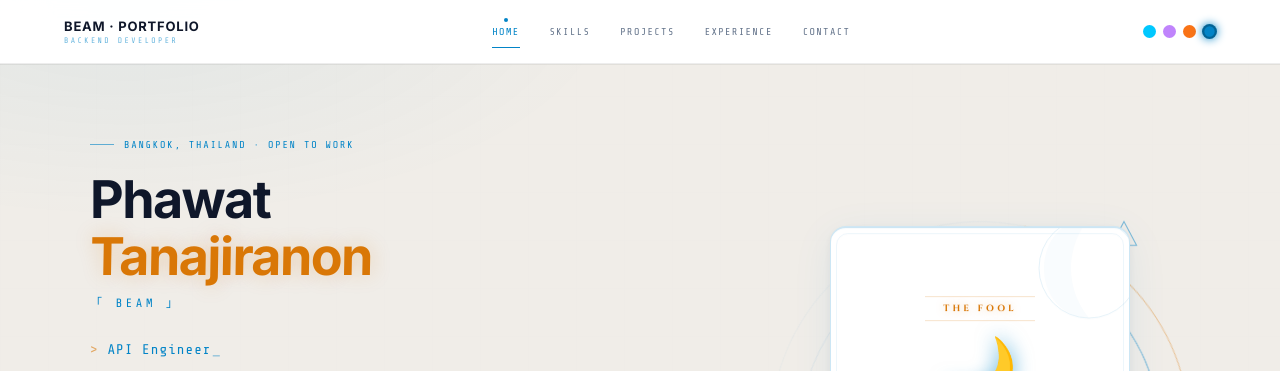
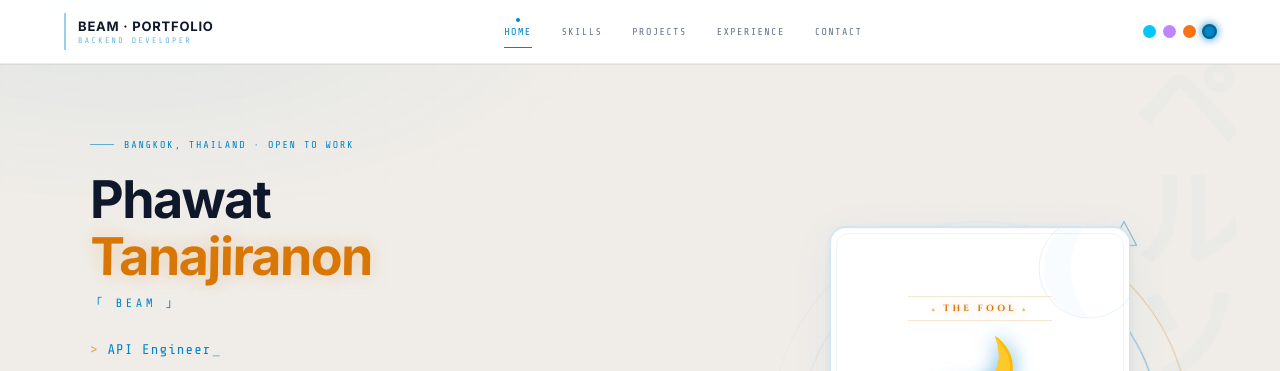
Before and after one commit to AivaN-Bash/React_Portfolio, a React (Create React App) app: page / in a window 1280 px wide. Shown: the top 371 px of the page. Built offline with nearby package versions, Linux system fonts and the light colour scheme.

Commit message:
style: P3R decorations — ghost kanji, bar indicator, dialogue items, Aigis triangles

```diff
--- a/src/App.jsx
+++ b/src/App.jsx
@@ -54,11 +54,17 @@ const Background = memo(() => (
       <polygon points="20,2 38,36 2,36" stroke="var(--purple)"  strokeWidth="1.5" fill="none"/>
     </svg>
 
-    {/* P3R floating fragments — inspired by blue flame particles in P3R key art */}
+    {/* P3R floating fragments — blue flame particle art */}
     <div className="bg-fragments" aria-hidden="true">
       <span/><span/><span/><span/>
       <span/><span/><span/><span/>
     </div>
+
+    {/* Ghost kanji watermarks — P3R battle screen atmosphere */}
+    <div className="bg-kanji" aria-hidden="true"/>
+
+    {/* Bar indicator — P3R UI edge detail */}
+    <div className="bg-bars" aria-hidden="true"/>
   </div>
 ));
 Background.displayName = "Background";
--- a/src/styles/Contact.css
+++ b/src/styles/Contact.css
@@ -12,17 +12,24 @@
 .contact-links { display: flex; flex-direction: column; gap: 8px; }
 
 .c-item {
-  display: flex; align-items: center; gap: 16px; padding: 12px 16px;
-  background: rgba(var(--bg2-rgb), .85); border: 1px solid rgba(var(--accent-rgb),.1);
+  display:     flex;
+  align-items: center;
+  gap:         16px;
+  padding:     12px 16px;
+  background:  rgba(var(--bg2-rgb), .88);
+  border:      1px solid rgba(var(--accent-rgb),.12);
+  border-left: 3px solid rgba(var(--accent-rgb),.35);
   text-decoration: none;
   clip-path: polygon(0 0,calc(100% - 10px) 0,100% 10px,100% 100%,10px 100%,0 calc(100% - 10px));
-  transition: transform 0.28s var(--ease), border-color 0.28s var(--ease), background-color 0.28s var(--ease);
-  cursor: pointer;
+  transition:  transform 0.28s var(--ease), border-color 0.28s var(--ease), background-color 0.28s var(--ease);
+  cursor:      pointer;
+  position:    relative;
 }
 .c-item:hover {
-  border-color: rgba(var(--accent-rgb),.35);
-  transform: translateX(5px);
-  background: rgba(var(--accent-rgb),.04);
+  border-color:      rgba(var(--accent-rgb),.4);
+  border-left-color: var(--accent);
+  transform:         translateX(5px);
+  background:        rgba(var(--accent-rgb),.05);
 }
 .c-icon {
   width: 34px; height: 34px;
--- a/src/styles/Home.css
+++ b/src/styles/Home.css
@@ -199,6 +199,16 @@
   border-bottom: 1px solid rgba(var(--accent2-rgb),.3);
   padding: 4px 18px; margin-bottom: 4px;
   text-shadow: 0 0 10px rgba(var(--accent2-rgb),.4);
+  position: relative;
+}
+/* Aigis-inspired triangle notch on persona card badge */
+.p-arcana::before,
+.p-arcana::after {
+  content:    "▲";
+  font-size:  6px;
+  opacity:    .5;
+  margin:     0 4px;
+  color:      var(--accent2);
 }
 .p-symbol { font-size: 60px; line-height: 1; animation: moonGlow 3s ease-in-out infinite; }
 .p-cname  {
--- a/src/styles/Nav.css
+++ b/src/styles/Nav.css
@@ -17,13 +17,15 @@
 
 /* Logo */
 .nav-logo {
-  background: none; border: none; text-align: left; cursor: pointer;
+  background:  none; border: none; text-align: left; cursor: pointer;
   font-family: var(--hd); font-size: 13px; font-weight: 700;
-  color: var(--text); letter-spacing: 0.2em; line-height: 1.4;
-  z-index: 210; user-select: none; transition: color 0.2s ease;
-  padding: 0; flex-shrink: 0;
+  color:       var(--text); letter-spacing: 0.2em; line-height: 1.4;
+  z-index:     210; user-select: none;
+  transition:  color 0.2s ease, border-color 0.2s ease;
+  padding:     4px 10px 4px 12px; flex-shrink: 0;
+  border-left: 2px solid rgba(var(--accent-rgb), .4);
 }
-.nav-logo:hover { color: var(--accent); }
+.nav-logo:hover { color: var(--accent); border-left-color: var(--accent); }
 .nav-logo-sub {
   display: block; font-family: var(--mono); font-size: 8px;
   color: var(--accent); letter-spacing: 0.3em; opacity: .6; font-weight: 400;
--- a/src/styles/global.css
+++ b/src/styles/global.css
@@ -650,6 +650,112 @@ button:not(.nav-burger):not(.nav-theme-dot):not(.drawer-theme-dot):not(.ss-dot):
   .scan, .p-ring1, .p-ring2 { animation: none; }
 }
 
+
+/* ── P3R GHOST KANJI ─────────────────────────────────────────
+   Inspired by the large fragmented カ/ス/キ characters in P3R
+   battle screens. Extremely faint watermarks — purely decorative,
+   screen-reader hidden via aria-hidden on parent .bg-l.
+   Hidden on mobile to protect performance.
+   ──────────────────────────────────────────────────────────── */
+.bg-kanji {
+  position:       fixed;
+  top:  0; left: 0; right: 0; bottom: 0;
+  pointer-events: none;
+  overflow:       hidden;
+  z-index:        0;
+}
+/* Each kanji character — positioned absolutely */
+.bg-kanji::before {
+  content:        'ペルソナ';
+  position:       absolute;
+  top:  6%;  right: 4%;
+  font-family:    var(--mono);
+  font-size:      clamp(64px, 9vw, 110px);
+  font-weight:    700;
+  letter-spacing: 0.05em;
+  color:          var(--accent);
+  opacity:        .022;
+  writing-mode:   vertical-rl;
+  line-height:    1;
+  user-select:    none;
+  /* Subtle drift animation — very slow */
+  animation:      p3Depth 18s ease-in-out infinite;
+}
+.bg-kanji::after {
+  content:        '時間';
+  position:       absolute;
+  bottom: 8%; left: 3%;
+  font-family:    var(--mono);
+  font-size:      clamp(48px, 7vw, 88px);
+  font-weight:    700;
+  color:          var(--accent2);
+  opacity:        .018;
+  writing-mode:   vertical-rl;
+  line-height:    1;
+  user-select:    none;
+  animation:      p3Depth 22s 4s ease-in-out infinite;
+}
+/* Hide on mobile — saves paint + GPU */
+@media (max-width: 860px) {
+  .bg-kanji { display: none; }
+}
+@media (prefers-reduced-motion: reduce) {
+  .bg-kanji::before,
+  .bg-kanji::after { animation: none; }
+}
+
+/* ── P3R BAR INDICATOR ───────────────────────────────────────
+   The thin vertical bars at the top of P3R battle/menu screens.
+   Very subtle — only visible on dark themes.
+   ──────────────────────────────────────────────────────────── */
+.bg-bars {
+  position:       fixed;
+  top:            0; left: 0; right: 0;
+  height:         3px;
+  pointer-events: none;
+  z-index:        999;
+  /* Below the nav (z-index 1000) */
+  background: repeating-linear-gradient(
+    90deg,
+    rgba(var(--accent-rgb), .35) 0px,
+    rgba(var(--accent-rgb), .35) 2px,
+    transparent                  2px,
+    transparent                  18px
+  );
+  opacity: .4;
+  animation: p3Flicker 8s 3s infinite;
+}
+[data-theme="dawn"] .bg-bars { display: none; }
+@media (max-width: 860px) { .bg-bars { display: none; } }
+@media (prefers-reduced-motion: reduce) { .bg-bars { animation: none; } }
+
+/* ── P3R NAME BADGE ──────────────────────────────────────────
+   Inspired by the character name pill in P3R battle/dialogue
+   (アギ in image 1, Junpei Iori in image 2).
+   Applied to .h-over on the hero section.
+   ──────────────────────────────────────────────────────────── */
+.p3-badge {
+  display:        inline-flex;
+  align-items:    center;
+  gap:            8px;
+  padding:        3px 12px 3px 10px;
+  background:     rgba(var(--accent-rgb), .1);
+  border:         1px solid rgba(var(--accent-rgb), .3);
+  border-left:    3px solid var(--accent);
+  /* Slightly angled right corner like P3R dialogue badges */
+  clip-path:      polygon(0 0, 100% 0, calc(100% - 6px) 100%, 0 100%);
+  font-family:    var(--mono);
+  font-size:      9px;
+  letter-spacing: 0.16em;
+  text-transform: uppercase;
+  color:          var(--accent);
+}
+.p3-badge::before {
+  content:    '◎';
+  font-size:  8px;
+  opacity:    .7;
+  flex-shrink: 0;
+}
 /* ── 14. RESPONSIVE ─────────────────────────────────────────── */
 @media (hover: none) {
   #p3c, #p3d  { display: none; }
```
Also changed, not shown: 31 other files (tests, documents, lock files or other folders).
